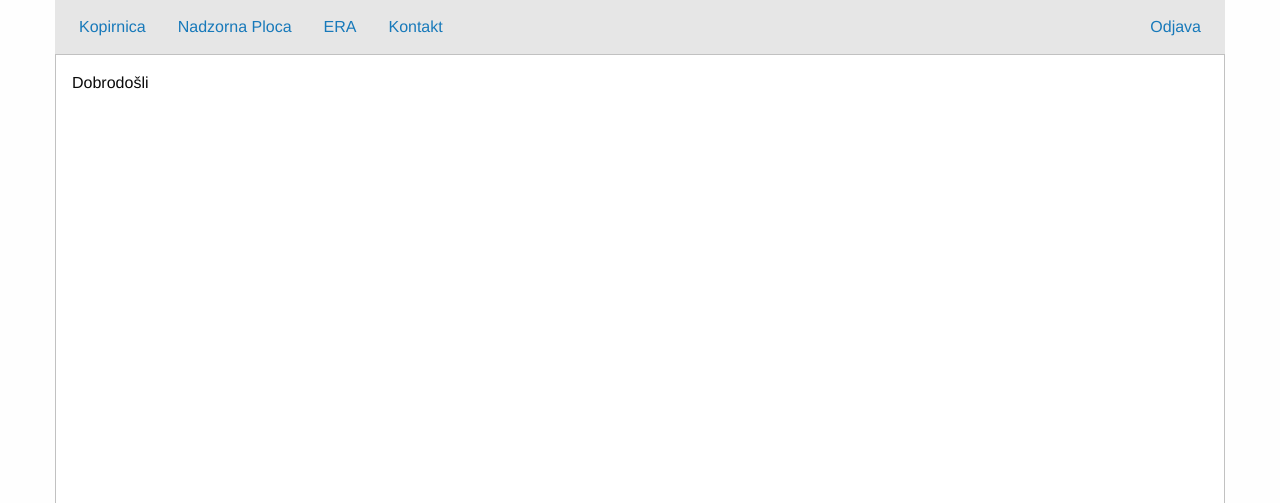
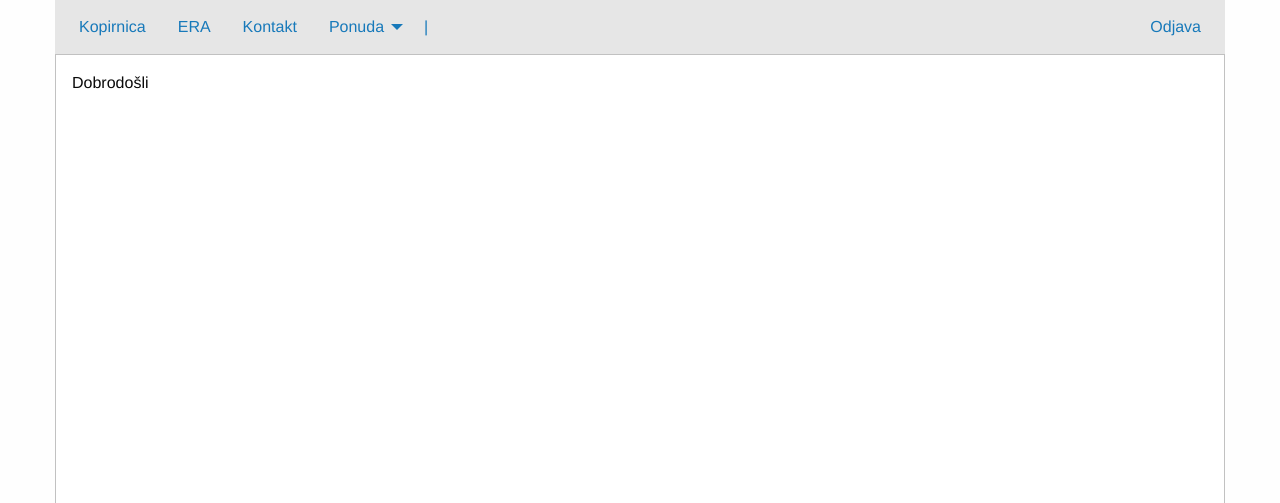
Before and after one commit to jegertin/Zavrsni, a PHP site: page / in a window 1280 px wide. Shown: the top 503 px of the page. Run offline with PHP 8.4, Linux system fonts and the light colour scheme; the visitor is signed in with stand-in values (Sample User, id 1).

Commit message:
Boze pomozi

```diff
--- a/app/controller/IndexController.php
+++ b/app/controller/IndexController.php
@@ -60,7 +60,7 @@ class IndexController extends Controller
         }
 
         unset($rezultat->lozinka);
-        $_SESSION['autoriziran']='Edunova Korisnik';
+        $_SESSION['autoriziran']=$rezultat;
         $np = new NadzornaplocaController();
         $np->index();
     }
--- a/app/view/predlozak/izbornik.phtml
+++ b/app/view/predlozak/izbornik.phtml
@@ -11,11 +11,41 @@
             <?=App::config('nazivApp')?>
         </a>
       </li>
-      <?php if(isset($_SESSION['autoriziran'])): ?>
-      <a href="<?=App::config('url')?>nadzornaploca/index">Nadzorna Ploca</a>
-      <?php endif;?>
       <li><a href="<?=App::config('url')?>index/era">ERA</a></li>
       <li><a href="<?=App::config('url')?>index/kontakt">Kontakt</a></li>
+      <li <?php
+      if(in_array($_SERVER['REQUEST_URI'],[
+        '/papir/index',
+        '/racun/index',
+        '/djelatnik/index',
+        '/usluga/index'
+        ])){
+        echo 'class="active"';
+      }?>>
+      <a href="#">Ponuda</a>
+          <ul class="vertical menu">
+            <li <?php
+              if($_SERVER['REQUEST_URI']=='/papir/index'){
+                echo 'class="active"';
+              }?>>
+            <a href="<?=App::config('url')?>papir/index">Papir</a></li>
+            <li <?php
+              if($_SERVER['REQUEST_URI']=='/racun/index'){
+                echo 'class="active"';
+              }?>><a href="<?=App::config('url')?>racun/index">Račun</a></li>
+            <li <?php
+              if($_SERVER['REQUEST_URI']=='/djelatnik/index'){
+                echo 'class="active"';
+              }?>><a href="<?=App::config('url')?>djelatnik/index">Djelatnik</a></li>
+            <li <?php
+              if($_SERVER['REQUEST_URI']=='/usluga/index'){
+                echo 'class="active"';
+              }?>><a href="<?=App::config('url')?>usluga/index">Usluga</a></li>
+          </ul>
+        </li>
+      <?php if(isset($_SESSION['autoriziran'])): ?>
+        <li><a href="<?=App::config('url')?>nadzornaploca/index"><?=$_SESSION['autoriziran']->ime?> <?=$_SESSION['autoriziran']->prezime?> | <?=$_SESSION['autoriziran']->uloga?></a></li>
+      <?php endif;?>
     </ul>
   </div>
   <div class="top-bar-right">
```
